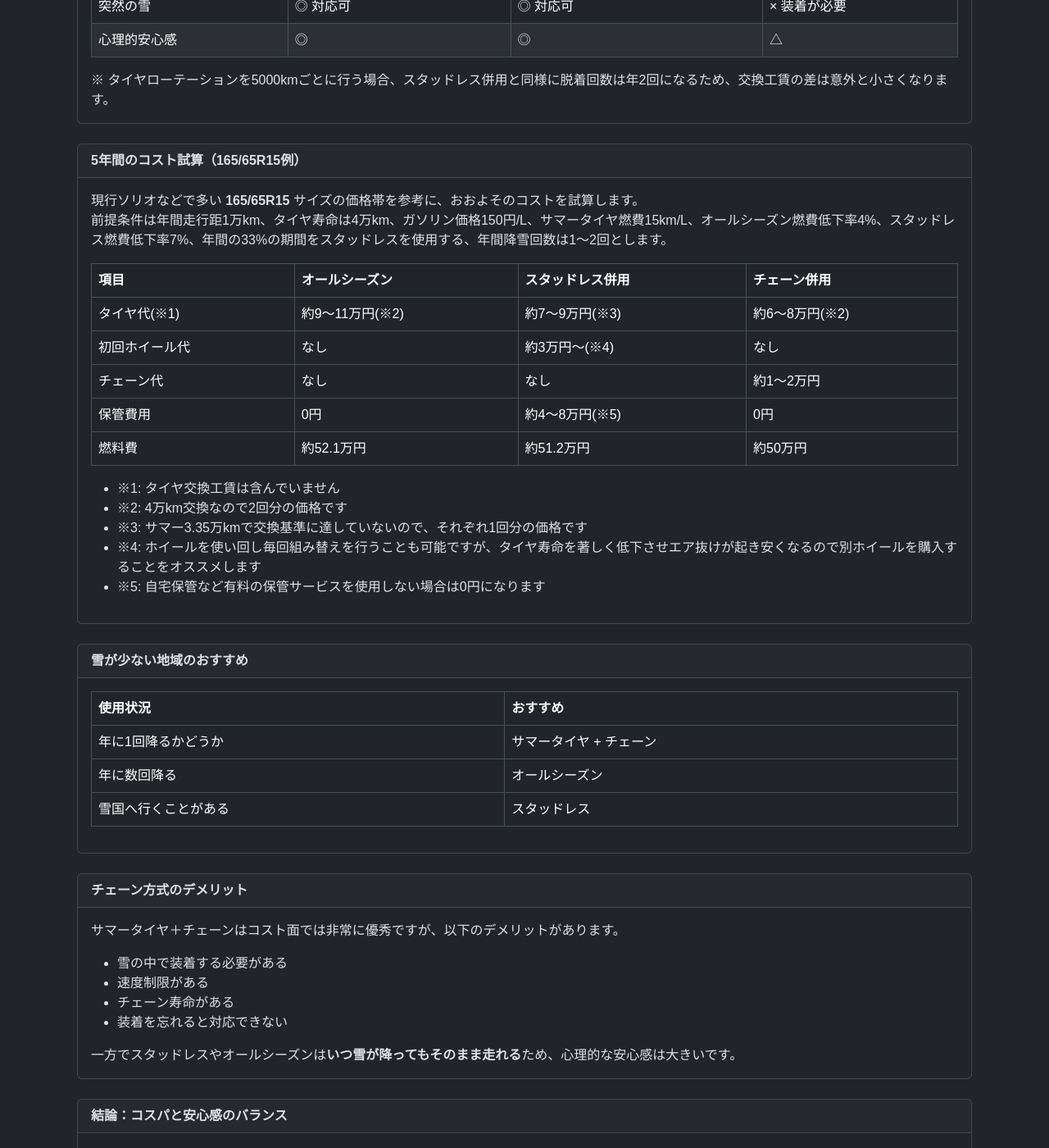
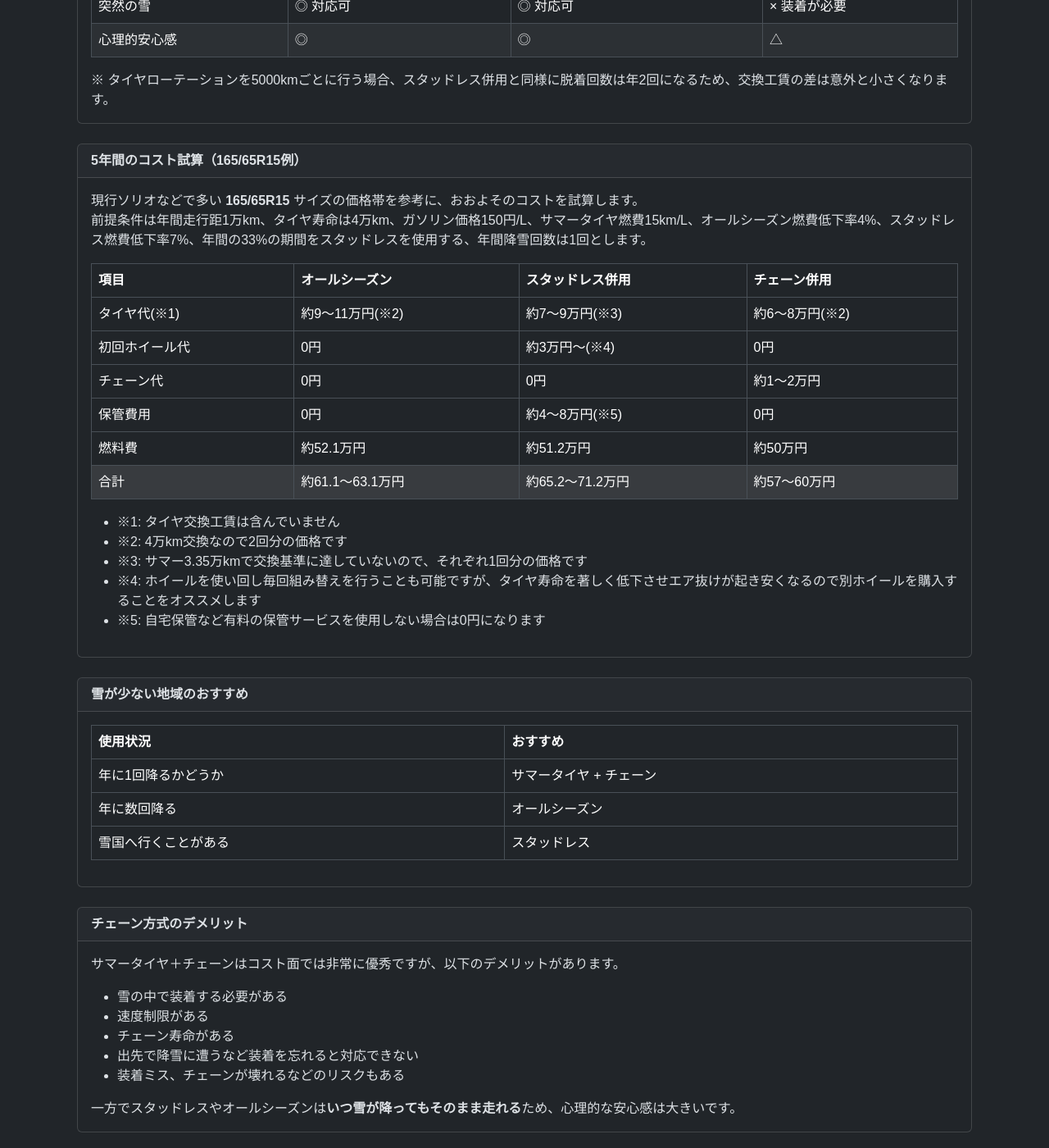
Before and after one commit to funyapar-org/fuel-lab, a Jekyll site: the page built from _knowledge/all-season-vs-studless-vs-chain-cost.md, in a window 1280 px wide and 1400 px high, scrolled down 1029 px. Shown: the whole window at 82% size. Built offline with Jekyll 4.4.1, drawn with Linux system fonts in a browser that asks for light colours.

Commit message:
all-season-vs-studless-vs-chain-cost.md を更新

```diff
--- a/_knowledge/all-season-vs-studless-vs-chain-cost.md
+++ b/_knowledge/all-season-vs-studless-vs-chain-cost.md
@@ -187,15 +187,15 @@ date: 2026-03-12 09:00:00 +0900
 
 <tr>
 <td>初回ホイール代</td>
-<td>なし</td>
+<td>0円</td>
 <td>約3万円〜(※4)</td>
-<td>なし</td>
+<td>0円</td>
 </tr>
 
 <tr>
 <td>チェーン代</td>
-<td>なし</td>
-<td>なし</td>
+<td>0円</td>
+<td>0円</td>
 <td>約1〜2万円</td>
 </tr>
 
@@ -211,6 +211,13 @@ date: 2026-03-12 09:00:00 +0900
 <td>約52.1万円</td>
 <td>約51.2万円</td>
 <td>約50万円</td>
+</tr>
+
+<tr class="table-active">
+<td>合計</td>
+<td>約61.1〜63.1万円</td>
+<td>約65.2〜71.2万円</td>
+<td>約57〜60万円</td>
 </tr>
 
 </tbody>
@@ -289,7 +296,9 @@ date: 2026-03-12 09:00:00 +0900
 
 <li>チェーン寿命がある</li>
 
-<li>装着を忘れると対応できない</li>
+<li>出先で降雪に遭うなど装着を忘れると対応できない</li>
+
+<li>装着ミス、チェーンが壊れるなどのリスクもある</li>
 
 </ul>
 
```
Also changed, not shown: other parts of _knowledge/all-season-vs-studless-vs-chain-cost.md (+1 -1 lines).
